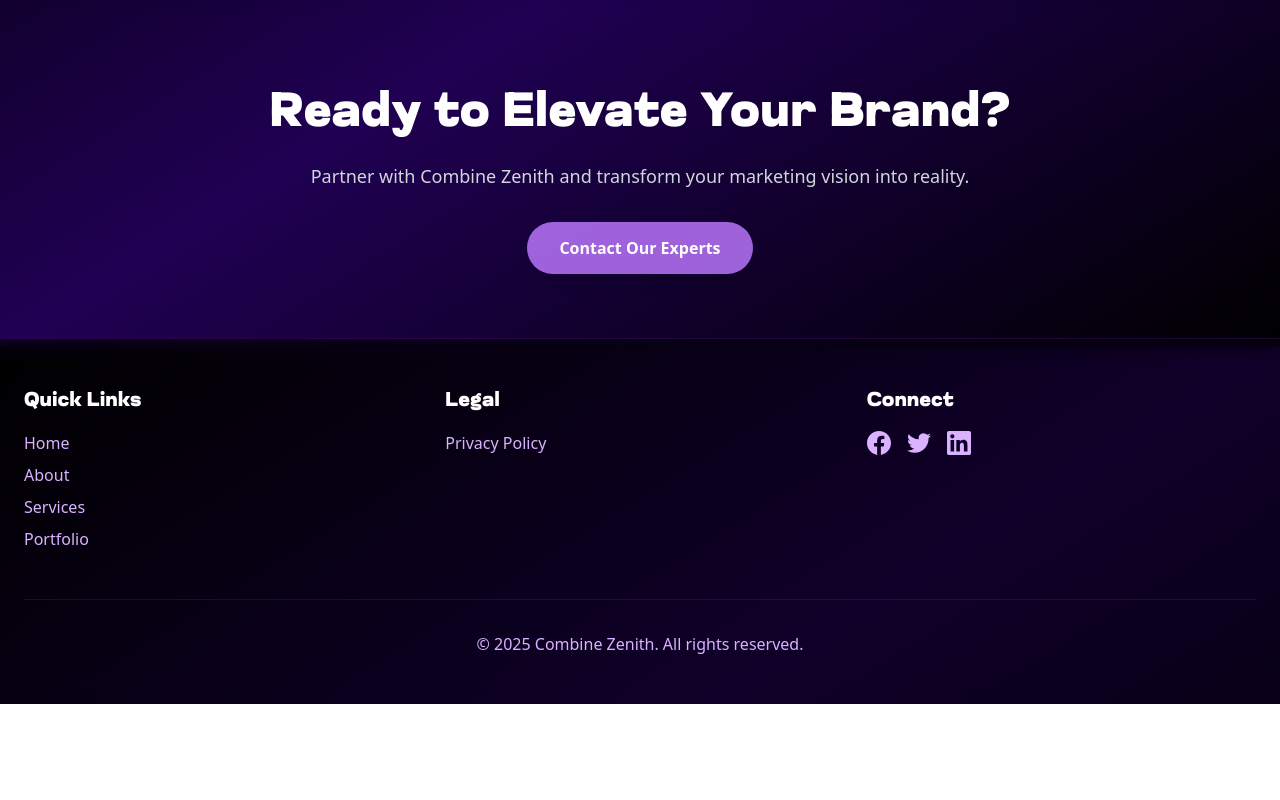
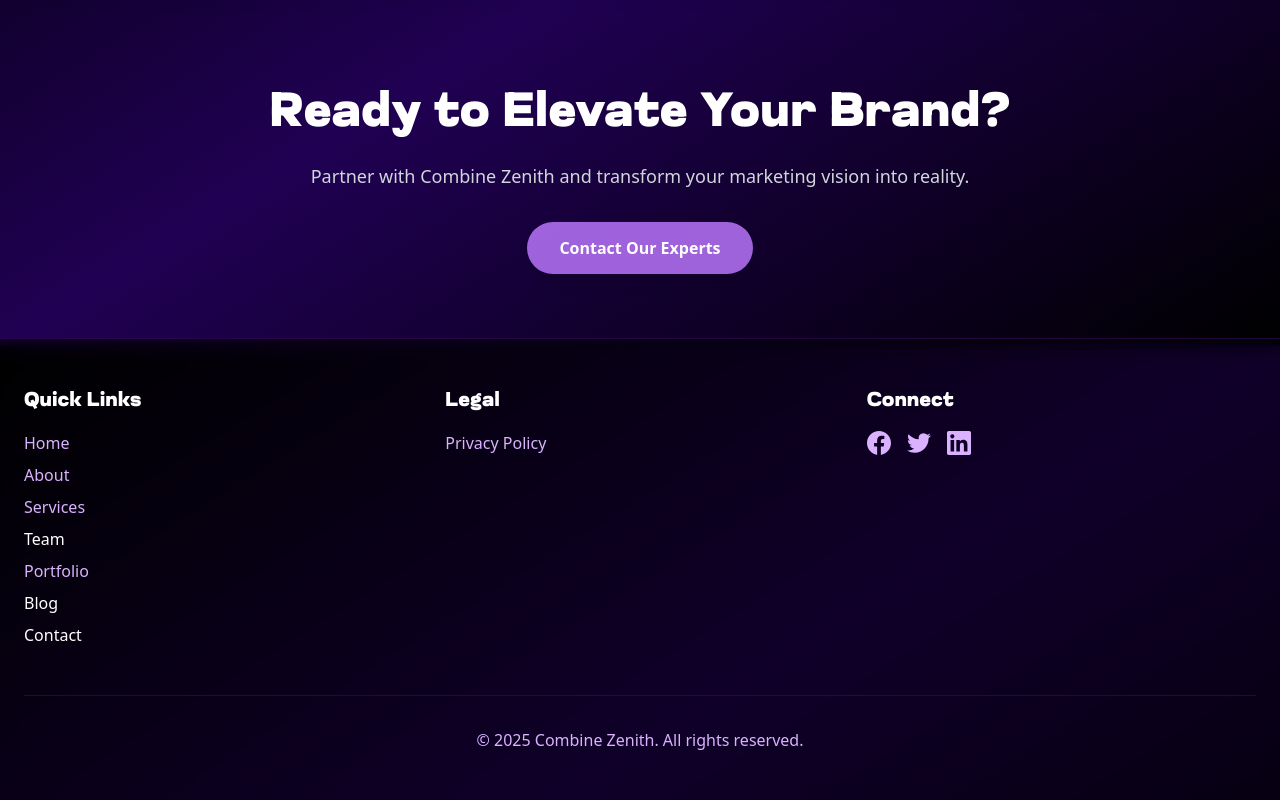
Before and after one commit to combinezenith/combine-zenith-website, a Next.js app: page /team in a window 1280 px wide. Shown: the part 2054-2854 px from the top of the page. Before the commit the page ends 2758 px from the top, so only its background shows below. Built offline with nearby package versions, Linux system fonts and the light colour scheme.

Commit message:
Committed

```diff
--- a/src/app/(components)/Footer.tsx
+++ b/src/app/(components)/Footer.tsx
@@ -24,9 +24,24 @@
                 </Link>
               </li>
               <li>
+              <Link href="/team" className="text-white hover:text-purple-300 transition-colors duration-200">
+                Team
+              </Link>
+              </li>
+              <li>
                 <Link href="/portfolio" className="text-purple-300 hover:text-white transition">
                   Portfolio
                 </Link>
+              </li>
+              <li>
+                <Link href="/blog" className="text-white hover:text-purple-300 transition-colors duration-200">
+                Blog
+              </Link>
+              </li>
+              <li>
+                <Link href="/contact" className="text-white hover:text-purple-300 transition-colors duration-200">
+                Contact
+              </Link>
               </li>
             </ul>
           </div>
```
